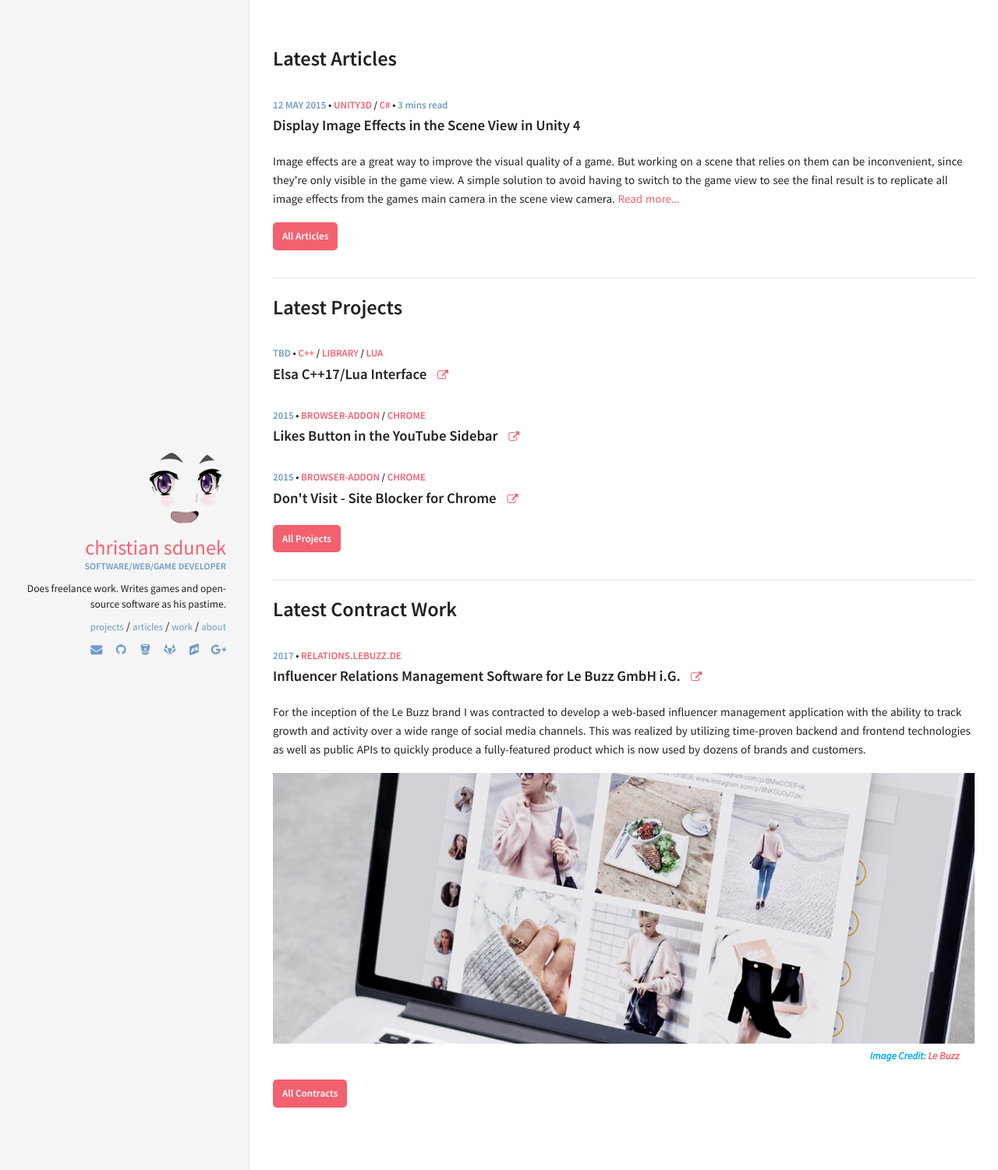
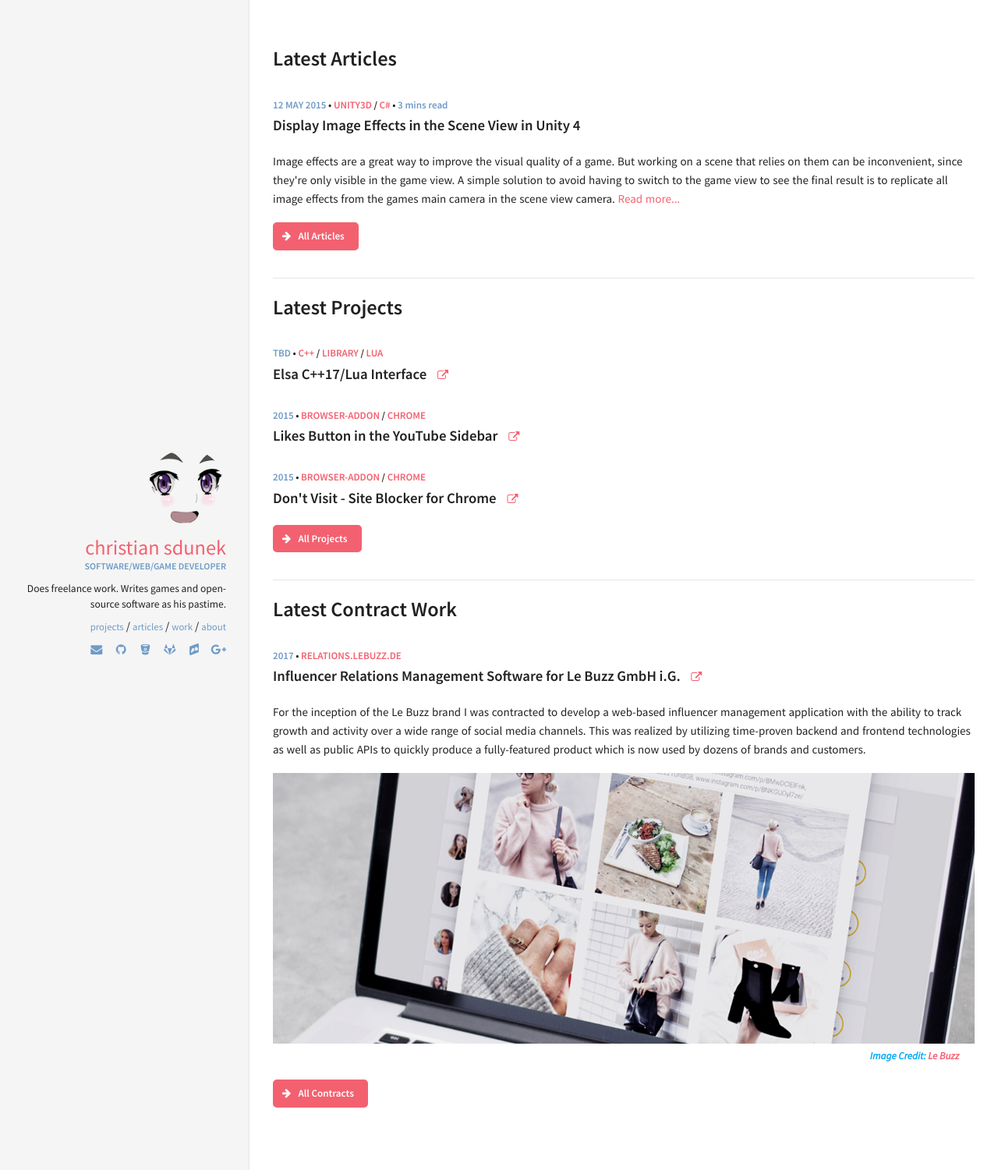
Before and after one commit to Systemcluster/systemcluster.github.io, a Jekyll site: the page built from index.md, in a window 1280 px wide. Shown: the whole page at 78% size. Built offline with Jekyll 4.4.1, drawn with Linux system fonts in a browser that asks for light colours.

Commit message:
Add icons to buttons

```diff
--- a/_layouts/home.html
+++ b/_layouts/home.html
@@ -42,24 +42,33 @@ layout: default
 </article>
 {% endfor %}
 
-<a class="btn btn-primary btn-seeall" href= "{{ site.baseurl }}/articles" >
-  All Articles
-</a>
+<div class="post-buttons">
+  <a class="btn btn-primary btn-seeall" href= "{{ site.baseurl }}/articles" >
+    <i class="fa fa-arrow-right"></i>
+    <span>All Articles</span>
+  </a>
+</div>
 
 <hr>
 
 <h2>Latest Projects</h2>
 {% include list-projects.html number=3 %}
 
-<a class="btn btn-primary btn-seeall" href= "{{ site.baseurl }}/projects" >
-  All Projects
-</a>
+<div class="post-buttons">
+  <a class="btn btn-primary btn-seeall" href= "{{ site.baseurl }}/projects" >
+    <i class="fa fa-arrow-right"></i>
+    <span>All Projects</span>
+  </a>
+</div>
 
 <hr>
 
 <h2>Latest Contract Work</h2>
 {% include list-work.html number=1 %}
 
-<a class="btn btn-primary btn-seeall" href= "{{ site.baseurl }}/work" >
-  All Contracts
+<div class="post-buttons">
+  <a class="btn btn-primary btn-seeall" href= "{{ site.baseurl }}/work" >
+    <i class="fa fa-arrow-right"></i>
+    <span>All Contracts</span>
 </a>
+</div>
```
